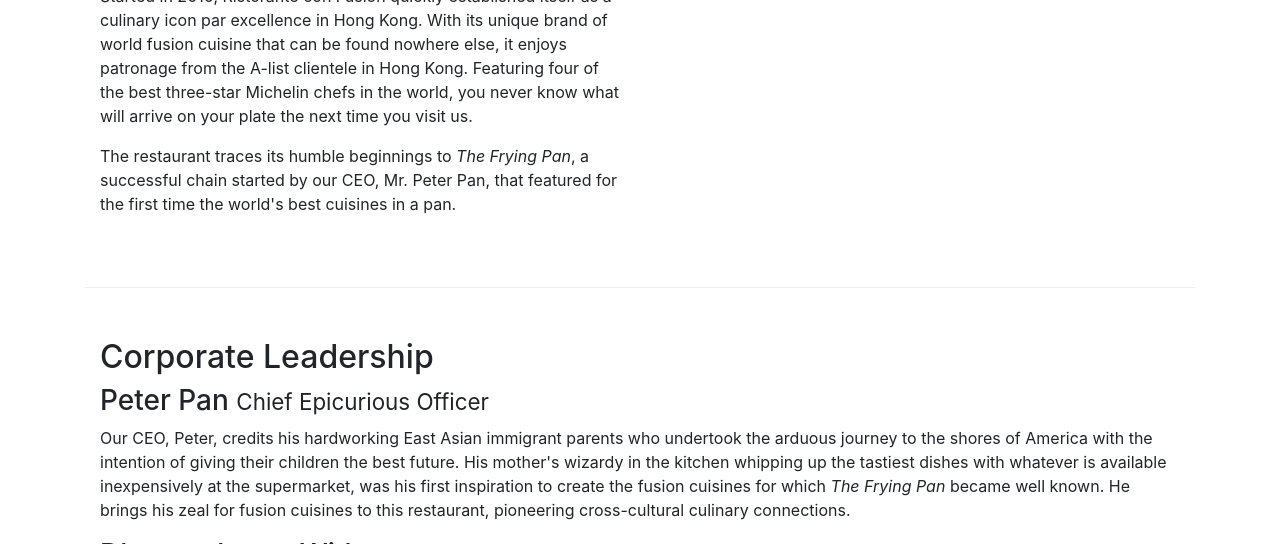
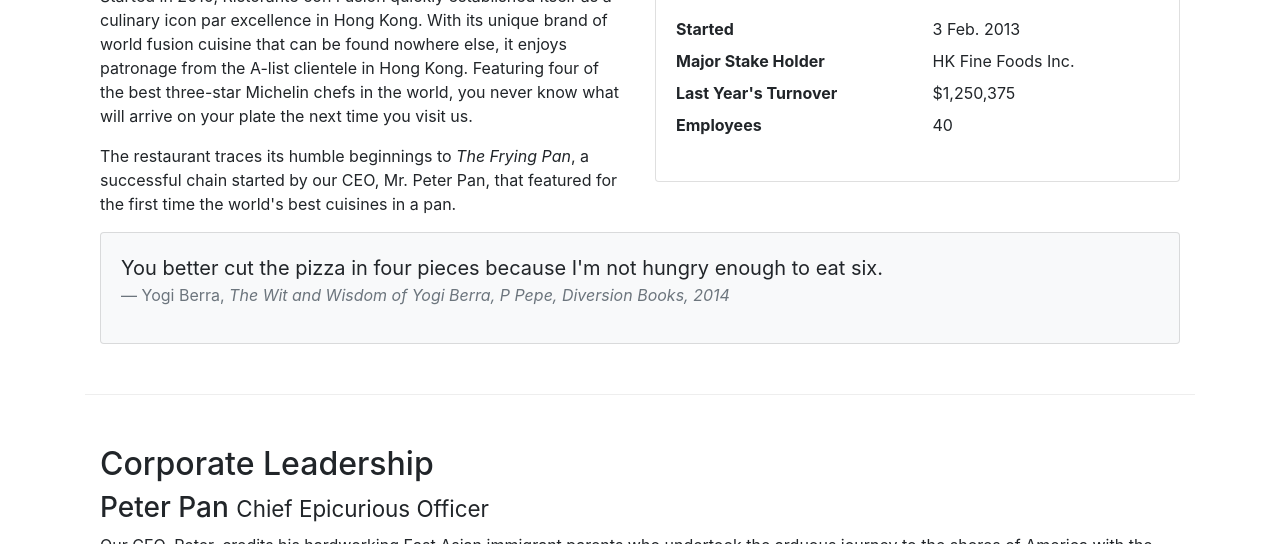
Before and after one commit to HugoFram/Bootstrap4CourseExercises, a website: page aboutus.html in a window 1280 px wide. Shown: the part 577-1121 px from the top of the page. Drawn offline with nearby package versions, Linux system fonts and the light colour scheme.

Commit message:
Add cards.

```diff
--- a/aboutus.html
+++ b/aboutus.html
@@ -65,7 +65,32 @@
                 <p>Started in 2010, Ristorante con Fusion quickly established itself as a culinary icon par excellence in Hong Kong. With its unique brand of world fusion cuisine that can be found nowhere else, it enjoys patronage from the A-list clientele in Hong Kong.  Featuring four of the best three-star Michelin chefs in the world, you never know what will arrive on your plate the next time you visit us.</p>
                 <p>The restaurant traces its humble beginnings to <em>The Frying Pan</em>, a successful chain started by our CEO, Mr. Peter Pan, that featured for the first time the world's best cuisines in a pan.</p>
             </div>
-            <div>
+            <div class = "col-sm">
+                <div class = "card">
+                    <h3 class = "card-header bg-primary text-white">Facts At a Glance</h3>
+                    <div class = "card-body">
+                        <dl class = "row">
+                            <dt class = "col-6">Started</dt>
+                            <dd class = "col-6">3 Feb. 2013</dd>
+                            <dt class="col-6">Major Stake Holder</dt>
+                            <dd class="col-6">HK Fine Foods Inc.</dd>
+                            <dt class="col-6">Last Year's Turnover</dt>
+                            <dd class="col-6">$1,250,375</dd>
+                            <dt class="col-6">Employees</dt>
+                            <dd class="col-6">40</dd>
+                        </dl>
+                    </div>
+                </div>
+            </div>
+            <div class = "col-12">
+                <div class = "card card-body bg-light">
+                    <blockquote class = "blockquote">
+                        <p class = "mb-0">You better cut the pizza in four pieces because I'm not hungry enough to eat six.</p>
+                        <footer class = "blockquote-footer">Yogi Berra,
+                            <cite title = "Source Title">The Wit and Wisdom of Yogi Berra, P Pepe, Diversion Books, 2014</cite>
+                        </footer>
+                    </blockquote>
+                </div>
             </div>
         </div>
 
```
